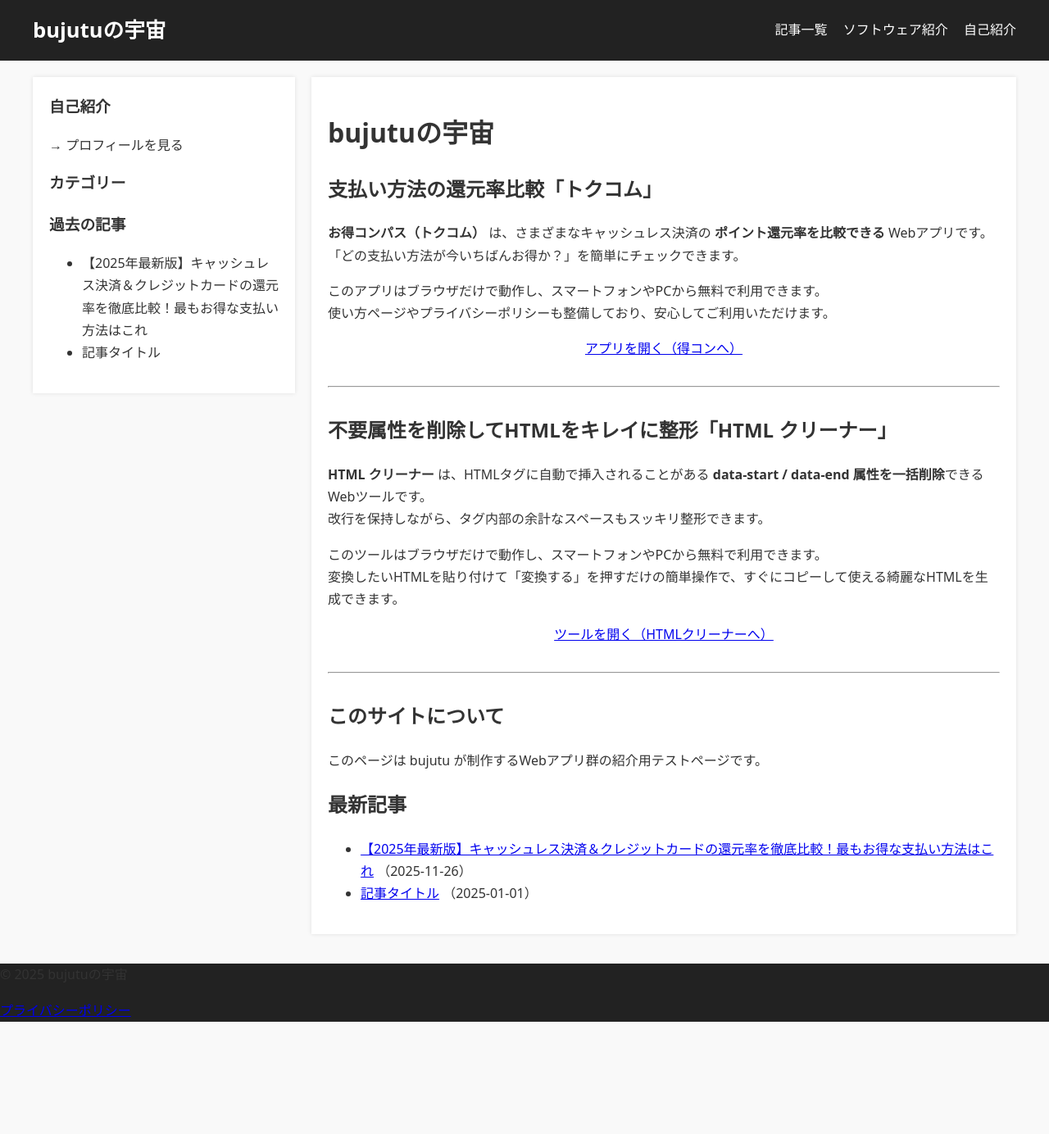
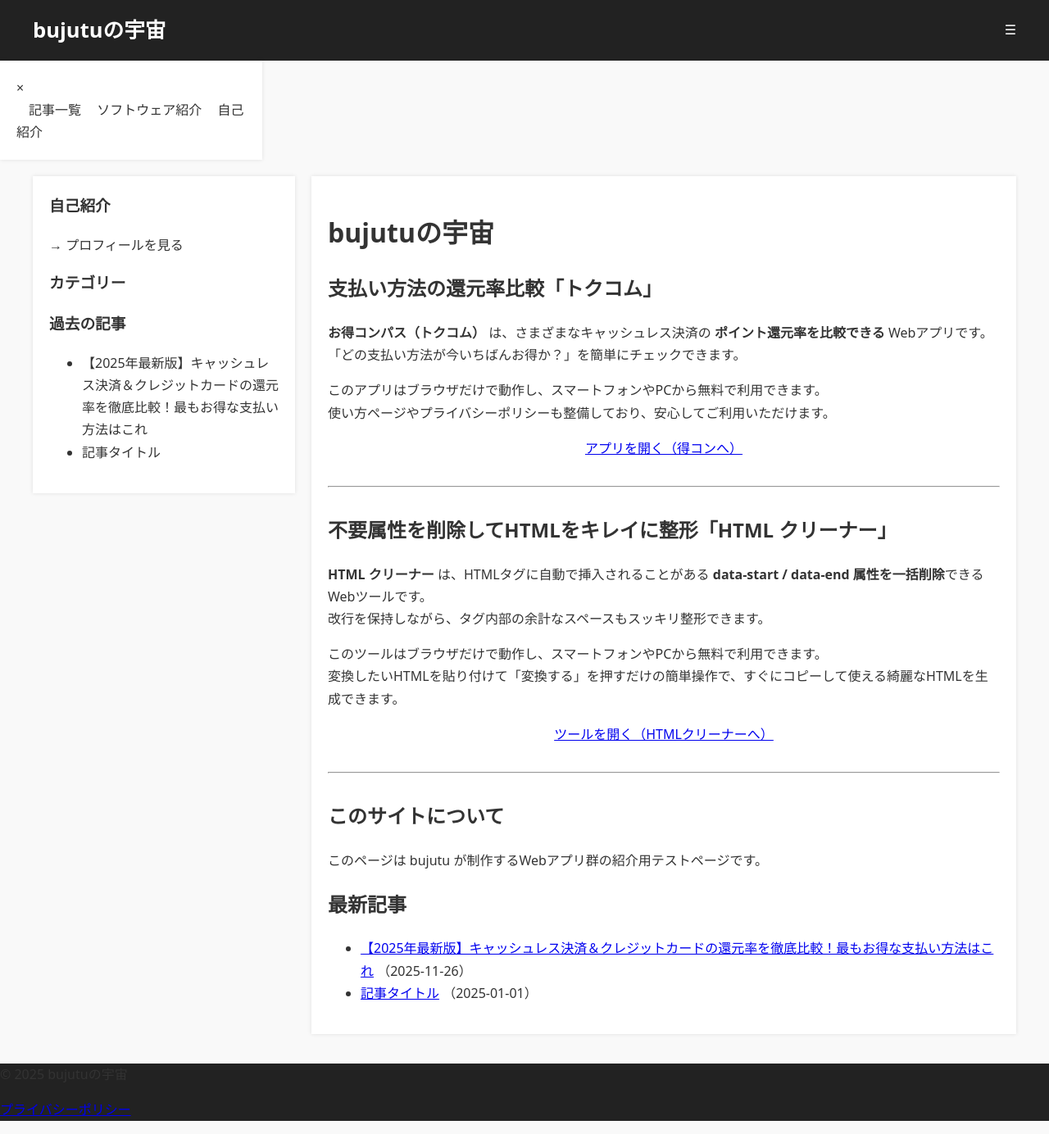
Before and after one commit to bujutu/bujutu.github.io, a Jekyll site: the page built from index.html, in a window 1280 px wide. Shown: the whole page at 82% size. Built offline with Jekyll 4.4.1, drawn with Linux system fonts in a browser that asks for light colours; before the commit the page ends 1263 px from its top, so only the background shows below that.

Commit message:
Update header.html
スマホ対応

```diff
--- a/_includes/header.html
+++ b/_includes/header.html
@@ -1,10 +1,20 @@
 <header class="site-header">
   <div class="inner">
     <a class="site-title" href="/">bujutuの宇宙</a>
+    <!-- ハンバーガーメニュー -->
+    <span class="menu-button">&#9776;</span>
+  </div>
+</header>
+
+<!-- スマホ用サイドバー -->
+<div class="sidebar">
+  <span class="close-button">&times;</span>
   <nav class="site-nav">
     <a href="/posts">記事一覧</a>
     <a href="../">ソフトウェア紹介</a>
     <a href="/about">自己紹介</a>
   </nav>
 </div>
-</header>
+
+<!-- オーバーレイ -->
+<div class="overlay"></div>
```
Lines whose indentation alone changed are shown as unchanged.
